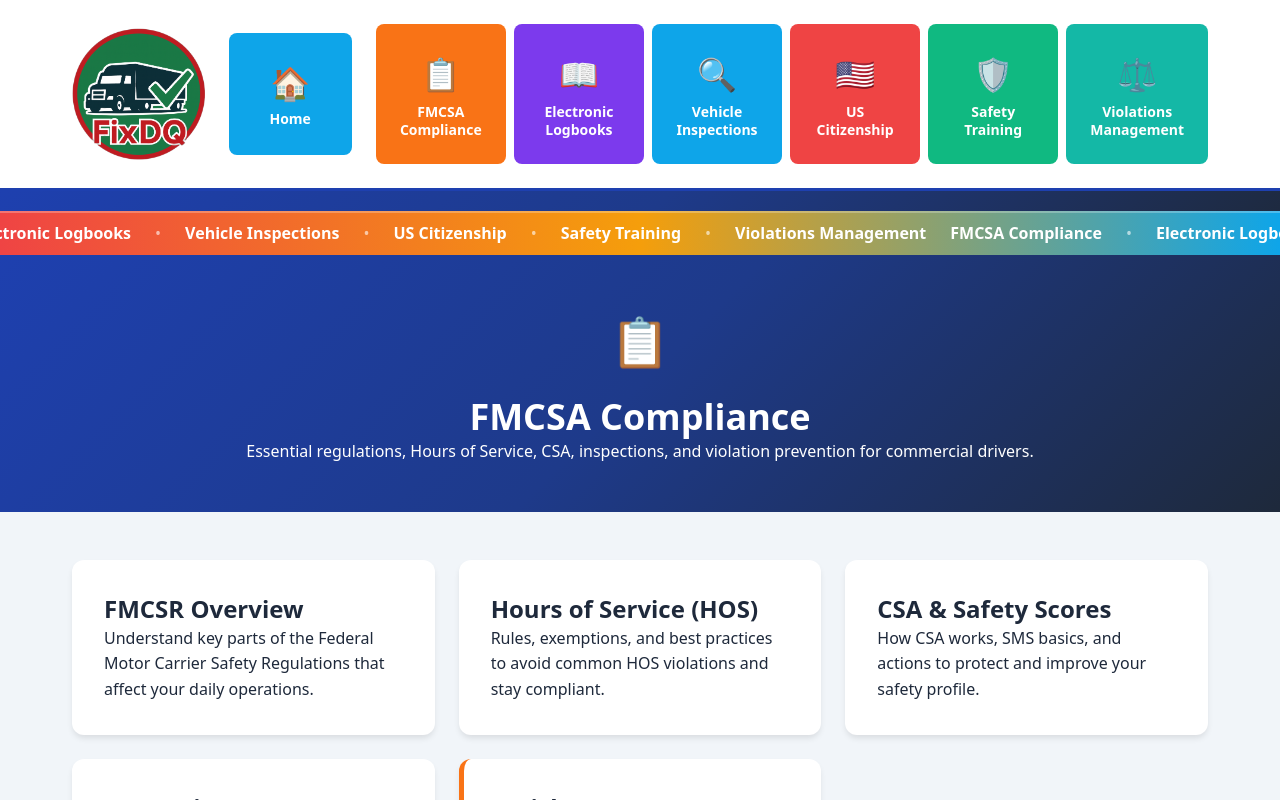
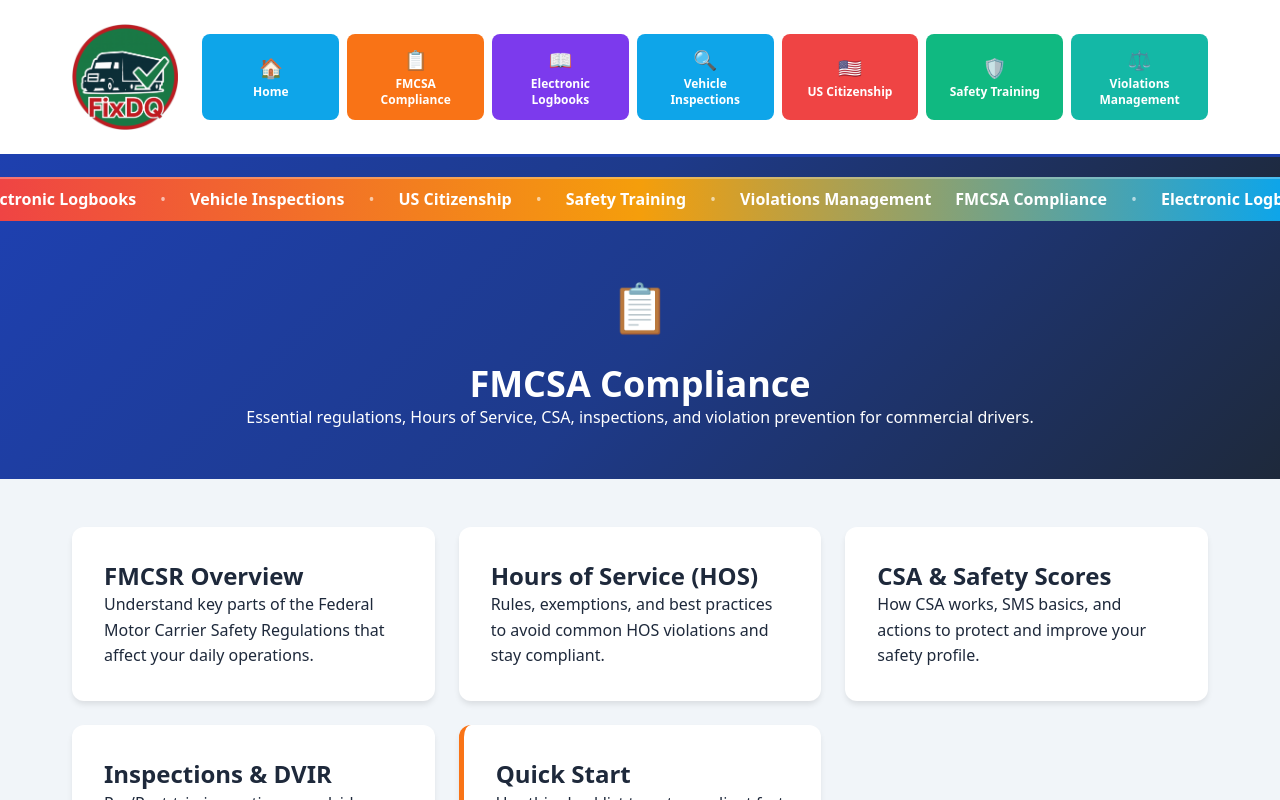
Before and after one commit to Cocodog2014/fixdq-Prod, a React (Vite) app: page /fmcsa-compliance in a window 1280 px wide. Shown: the top 800 px of the page. Built offline with nearby package versions, Linux system fonts and the light colour scheme.

Commit message:
reduced the padding in the buttons

```diff
--- a/src/GlobalHeader.css
+++ b/src/GlobalHeader.css
@@ -48,7 +48,7 @@
 
 /* PNG/SVG logo image: hidden by default until loaded via inline style toggle */
 .logo-image {
-  height: 84px; /* mobile default (50% bigger than previous 56px) */
+  height: 68px; /* reduced ~20% from 84px */
   width: auto;
   display: block;
 }
@@ -200,7 +200,7 @@
 }
 
 .hero-logo-link { text-decoration: none; }
-.hero-logo-image { height: 50px; width: auto; display: block; } /* 100% larger than previous 12px */
+.hero-logo-image { height: 40px; width: auto; display: block; } /* reduced ~20% from 50px */
 
 .hero-mobile-menu-toggle {
   background: none;
@@ -331,9 +331,7 @@
   }
 
   /* Tablet logo size */
-  .logo-image {
-    height: 108px; /* 50% bigger than 72px */
-  }
+  .logo-image { height: 86px; /* reduced ~20% from 108px */ }
 
   .logo-text h1 {
     font-size: var(--font-size-2xl);
@@ -348,6 +346,7 @@
   display: block;
   position: relative;
   z-index: 2;
+  flex: 1; /* allow nav to take remaining header width */
   }
 
   /* Show back-home on tablet+ */
@@ -364,9 +363,9 @@
   /* Desktop Navigation Grid */
   .nav-grid {
     display: grid;
-    grid-template-columns: repeat(3, 1fr);
+  grid-template-columns: repeat(3, 1fr);
     gap: var(--spacing-sm);
-    max-width: 600px;
+  max-width: 100%;
   position: relative;
   z-index: 2;
   }
@@ -376,7 +375,7 @@
     flex-direction: column;
     align-items: center;
     gap: var(--spacing-xs);
-    padding: var(--spacing-md);
+  padding: calc(var(--spacing-sm) * 0.8); /* ~20% tighter */
     text-decoration: none;
     color: var(--color-white);
     background: var(--color-primary);
@@ -384,7 +383,7 @@
     font-weight: 600;
     font-size: var(--font-size-sm);
     transition: all 0.2s ease;
-    min-height: 80px;
+  min-height: 56px; /* 30% smaller from 80px */
     text-align: center;
     justify-content: center;
   position: relative;
@@ -397,11 +396,16 @@
   }
 
   .nav-button .nav-icon {
-    font-size: 1.5rem;
+    font-size: 1rem; /* unify icon size */
+    height: 24px; /* reserve consistent icon box */
+    display: flex;
+    align-items: center;
+    justify-content: center;
+    line-height: 1;
   }
 
   .nav-button .nav-label {
-    font-size: var(--font-size-xs);
+  font-size: var(--font-size-xs);
     line-height: 1.3;
   }
 
@@ -446,21 +450,26 @@
     min-height: 130px;
   }
   .nav-grid {
-    grid-template-columns: repeat(6, 1fr);
-    max-width: 900px;
+  grid-template-columns: repeat(7, 1fr); /* single row for 7 buttons */
+  max-width: 100%;
   }
 
   .nav-button {
-    min-height: 90px;
-    padding: var(--spacing-lg);
+    min-height: 63px; /* 30% smaller from 90px */
+    padding: calc(var(--spacing-md) * 0.8); /* ~20% tighter */
   }
 
   .nav-button .nav-icon {
-    font-size: 2rem;
+    font-size: 1.2rem; /* unify desktop icon */
+    height: 26px;
+    display: flex;
+    align-items: center;
+    justify-content: center;
+    line-height: 1;
   }
 
   .nav-button .nav-label {
-    font-size: var(--font-size-sm);
+    font-size: var(--font-size-xs); /* consistent label size */
   }
 
   .hero-content h2 {
@@ -472,9 +481,7 @@
   }
 
   /* Desktop logo size */
-  .logo-image {
-    height: 132px; /* 50% bigger than 88px */
-  }
+  .logo-image { height: 106px; /* reduced ~20% from 132px */ }
 }
 
 /* Mobile layout overrides: move logo/hamburger into hero and hide originals */
--- a/src/GlobalHeader.jsx
+++ b/src/GlobalHeader.jsx
@@ -6,7 +6,6 @@ function GlobalHeader() {
   const [isMobileMenuOpen, setIsMobileMenuOpen] = useState(false);
   const [slideIndex, setSlideIndex] = useState(0);
   const location = useLocation();
-  const isHome = location.pathname === '/';
 
   // Ten rotating mobile hero title/subtitle pairs
   const heroSlides = [
@@ -34,7 +33,9 @@ function GlobalHeader() {
     setIsMobileMenuOpen(!isMobileMenuOpen);
   };
 
+  // Unified list of all nav buttons (desktop + mobile)
   const navigationItems = [
+    { label: 'Home', href: '/', color: 'blue', icon: '🏠' },
     { label: 'FMCSA Compliance', href: '/fmcsa-compliance', color: 'orange', icon: '📋' },
     { label: 'Electronic Logbooks', href: '/electronic-logbooks', color: 'purple', icon: '📖' },
     { label: 'Vehicle Inspections', href: '/vehicle-inspections', color: 'blue', icon: '🔍' },
@@ -55,12 +56,6 @@ function GlobalHeader() {
                 <img className="logo-image" src={fixdqLogo} alt="FixDQ logo" />
               </a>
             </div>
-
-            {/* Back Home (desktop/tablet) – match nav-button size/style */}
-            <Link to="/" className="nav-button nav-blue desktop-only" aria-label="Back to Home">
-              <span className="nav-icon">🏠</span>
-              <span className="nav-label">Home</span>
-            </Link>
 
             {/* Desktop Navigation */}
             <nav className="desktop-nav">
@@ -108,21 +103,11 @@ function GlobalHeader() {
         </div>
       </div>
 
-      {/* Mobile Navigation Menu */}
+  {/* Mobile Navigation Menu */}
       <nav className={`mobile-nav ${isMobileMenuOpen ? 'open' : ''}`}>
         <div className="container">
           <div className="mobile-nav-grid">
-            {/* Back Home (mobile) */}
-            <Link
-              to="/"
-              className="mobile-nav-button nav-blue"
-              onClick={() => setIsMobileMenuOpen(false)}
-              aria-label="Back to Home"
-            >
-              <span className="nav-icon">🏠</span>
-              <span className="nav-label">Home</span>
-            </Link>
-      {navigationItems.map((item, index) => (
+  {navigationItems.map((item, index) => (
               item.href.startsWith('http') ? (
               <a
                 key={index}
```
